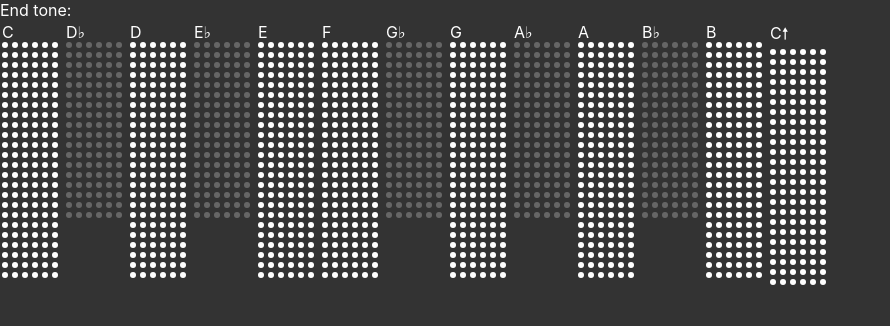
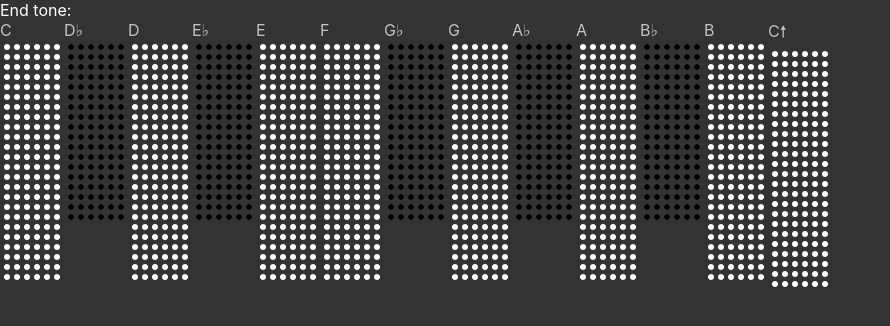
Before and after one commit to jonvuri/interval-clinic, a React app: page / in a window 1280 px wide. Shown: the top 326 px of the page, without its empty margins (0-890 px from the left). Built offline with nearby package versions, Linux system fonts and the light colour scheme.

Commit message:
First version of fancy chromatic-abberation styling for piano key presses

```diff
--- a/src/components/piano.module.css
+++ b/src/components/piano.module.css
@@ -2,16 +2,122 @@
   display: flex;
 }
 
+.keyContainer {
+  display: flex;
+  flex-direction: column;
+}
+
+.keyLabel {
+  opacity: 0.7;
+}
+
+.keyPressed.whiteKey,
+.keyPressed.blackKey {
+  mix-blend-mode: initial;
+  transition-duration: 5ms;
+  transform: scale(0.98);
+}
+
+.keyPressed.blackKey {
+  opacity: 0.75;
+}
+
 .whiteKey {
+  position: relative;
   width: 60px;
   height: 240px;
   margin: 2px;
-  fill: white;
+  isolation: isolate;
+  transform: scale(1);
+  transition-property: transform;
+  transition-duration: 100ms;
+  transition-timing-function: ease-in-out;
 }
 
 .blackKey {
+  position: relative;
   width: 60px;
   height: 180px;
   margin: 2px;
-  fill: #666;
+  mix-blend-mode: overlay;
+  isolation: isolate;
+  transform: scale(1);
+  transition-property: transform;
+  transition-duration: 100ms;
+  transition-timing-function: ease-in-out;
 }
+
+.keyComponentRed {
+  position: absolute;
+  left: 0;
+  transform: translate(0px, 0px);
+  transition-property: transform;
+  transition-duration: 100ms;
+  transition-timing-function: ease-in-out;
+}
+
+.keyPressed > .keyComponentRed {
+  transition-duration: 5ms;
+  transform: translate(-1px, -1px);
+}
+
+.whiteKey > .keyComponentRed {
+  fill: rgb(255, 0, 0);
+  mix-blend-mode: screen;
+}
+
+.blackKey > .keyComponentRed {
+  fill: rgb(255, 0, 255);
+  mix-blend-mode: multiply;
+  isolation: isolate;
+}
+
+.keyComponentGreen {
+  position: absolute;
+  left: 0;
+  transform: translate(0px, 0px);
+  transition-property: transform;
+  transition-duration: 100ms;
+  transition-timing-function: ease-in-out;
+}
+
+.whiteKey > .keyComponentGreen {
+  fill: rgb(0, 255, 0);
+  mix-blend-mode: screen;
+}
+
+.blackKey > .keyComponentGreen {
+  fill: rgb(255, 255, 0);
+  mix-blend-mode: multiply;
+  isolation: isolate;
+}
+
+.keyPressed > .keyComponentGreen {
+  transition-duration: 5ms;
+  transform: translate(0px, 1px);
+}
+
+.keyComponentBlue {
+  position: absolute;
+  left: 0;
+  transform: translate(0px, 0px);
+  transition-property: transform;
+  transition-duration: 100ms;
+  transition-timing-function: ease-in-out;
+}
+
+.whiteKey > .keyComponentBlue {
+  fill: rgb(0, 0, 255);
+  mix-blend-mode: screen;
+}
+
+.blackKey > .keyComponentBlue {
+  fill: rgb(0, 255, 255);
+  mix-blend-mode: multiply;
+  isolation: isolate;
+}
+
+.keyPressed > .keyComponentBlue {
+  transition-duration: 5ms;
+  transform: translate(1px, -1px);
+}
--- a/src/components/piano.tsx
+++ b/src/components/piano.tsx
@@ -1,4 +1,4 @@
-import React, { useCallback, useEffect } from 'react'
+import React, { useCallback, useEffect, useState } from 'react'
 import {} from 'tone'
 
 import styles from './piano.module.css'
@@ -23,16 +23,39 @@ const BaseKey = ({
   onAttack,
   onRelease,
 }: BaseKeyProps) => {
-  const svgPatternId = `${cssClassName}-circles`
+  const [pressed, setPressed] = useState(false)
+
+  const svgPatternIdRed = `${cssClassName}-circles-red`
+  const svgPatternIdGreen = `${cssClassName}-circles-green`
+  const svgPatternIdBlue = `${cssClassName}-circles-blue`
+
+  const handleMouseDown = useCallback(
+    (event) => {
+      event.preventDefault()
+      onAttack(note)
+      setPressed(true)
+    },
+    [note, onAttack, setPressed]
+  )
+
+  const handleMouseUp = useCallback(
+    (event) => {
+      event.preventDefault()
+      onRelease(note)
+      setPressed(false)
+    },
+    [note, onRelease, setPressed]
+  )
 
   const handleKeyDown = useCallback(
     (event) => {
       if (event.key === keyboardKey && !event.repeat) {
         event.preventDefault()
         onAttack(note)
+        setPressed(true)
       }
     },
-    [note, keyboardKey, onAttack]
+    [note, keyboardKey, onAttack, setPressed]
   )
 
   const handleKeyUp = useCallback(
@@ -40,9 +63,10 @@ const BaseKey = ({
       if (event.key === keyboardKey && !event.repeat) {
         event.preventDefault()
         onRelease(note)
+        setPressed(false)
       }
     },
-    [note, keyboardKey, onRelease]
+    [note, keyboardKey, onRelease, setPressed]
   )
 
   useEffect(() => {
@@ -56,26 +80,25 @@ const BaseKey = ({
   })
 
   return (
+    <div className={styles.keyContainer}>
+      <div className={styles.keyLabel}>{display}</div>
       <div
         role="button"
         tabIndex={0}
-      onMouseDown={() => {
-        onAttack(note)
-      }}
-      onMouseUp={() => onRelease(note)}
-      className={cssClassName}
+        onMouseDown={handleMouseDown}
+        onMouseUp={handleMouseUp}
+        className={`${cssClassName}${pressed ? ` ${styles.keyPressed}` : ''}`}
       >
-      {display}
-      <svg width="100%" height="100%">
+        <svg width="100%" height="100%" className={styles.keyComponentGreen}>
           <pattern
-          id={svgPatternId}
+            id={svgPatternIdGreen}
             x="0"
             y="0"
             width="10"
             height="10"
             patternUnits="userSpaceOnUse"
           >
-          <circle fill="inherit" cx="3" cy="3" r="3"></circle>
+            <circle fill="inherit" cx="5" cy="5" r="3"></circle>
           </pattern>
 
           <rect
@@ -83,9 +106,51 @@ const BaseKey = ({
             y="0"
             width="100%"
             height="100%"
-          fill={`url(#${svgPatternId})`}
+            fill={`url(#${svgPatternIdGreen})`}
           ></rect>
         </svg>
+        <svg width="100%" height="100%" className={styles.keyComponentRed}>
+          <pattern
+            id={svgPatternIdRed}
+            x="0"
+            y="0"
+            width="10"
+            height="10"
+            patternUnits="userSpaceOnUse"
+          >
+            <circle fill="inherit" cx="5" cy="5" r="3"></circle>
+          </pattern>
+
+          <rect
+            x="0"
+            y="0"
+            width="100%"
+            height="100%"
+            fill={`url(#${svgPatternIdRed})`}
+          ></rect>
+        </svg>
+
+        <svg width="100%" height="100%" className={styles.keyComponentBlue}>
+          <pattern
+            id={svgPatternIdBlue}
+            x="0"
+            y="0"
+            width="10"
+            height="10"
+            patternUnits="userSpaceOnUse"
+          >
+            <circle fill="inherit" cx="5" cy="5" r="3"></circle>
+          </pattern>
+
+          <rect
+            x="0"
+            y="0"
+            width="100%"
+            height="100%"
+            fill={`url(#${svgPatternIdBlue})`}
+          ></rect>
+        </svg>
+      </div>
     </div>
   )
 }
```
Lines whose indentation alone changed are shown as unchanged.
